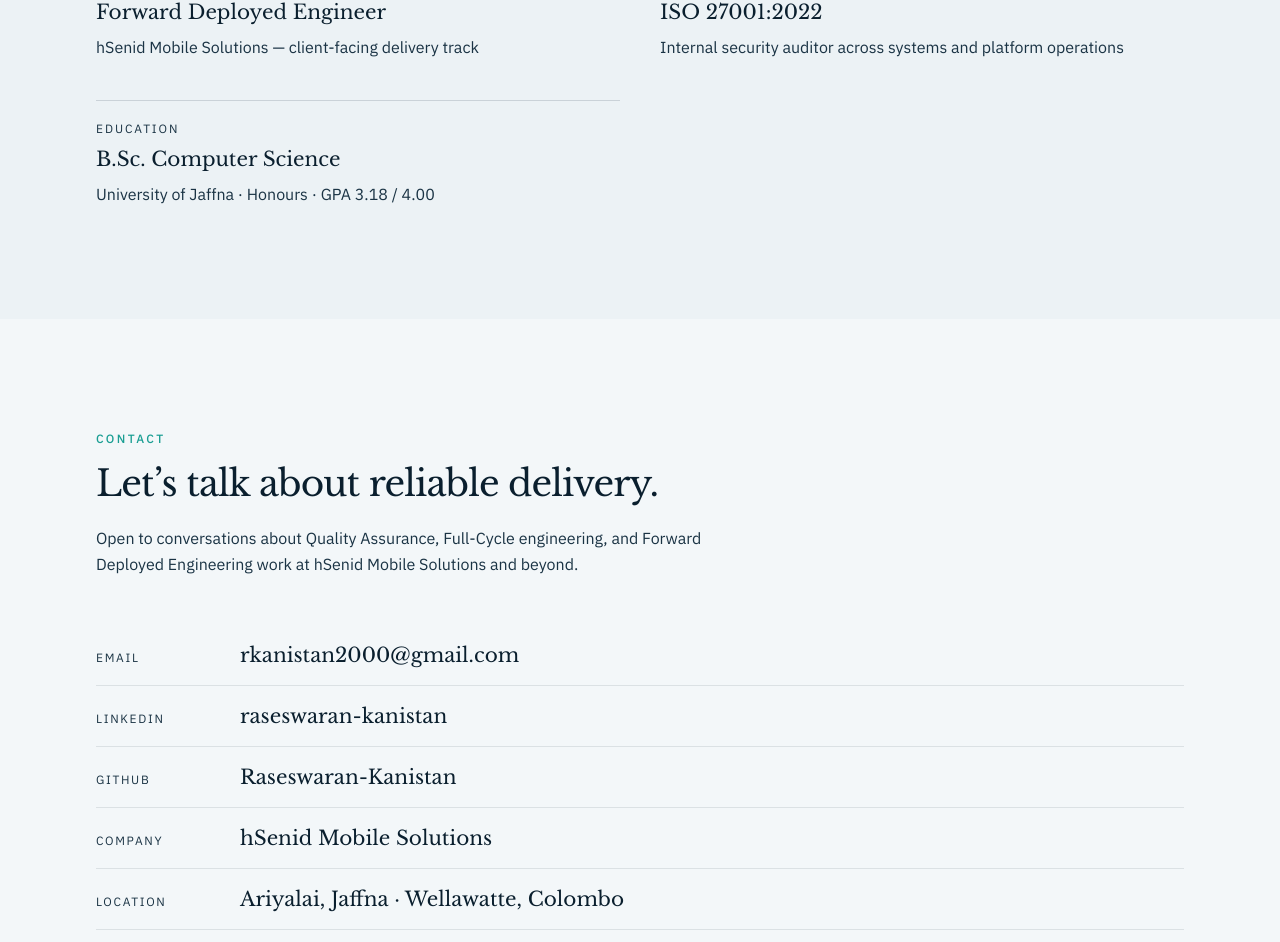
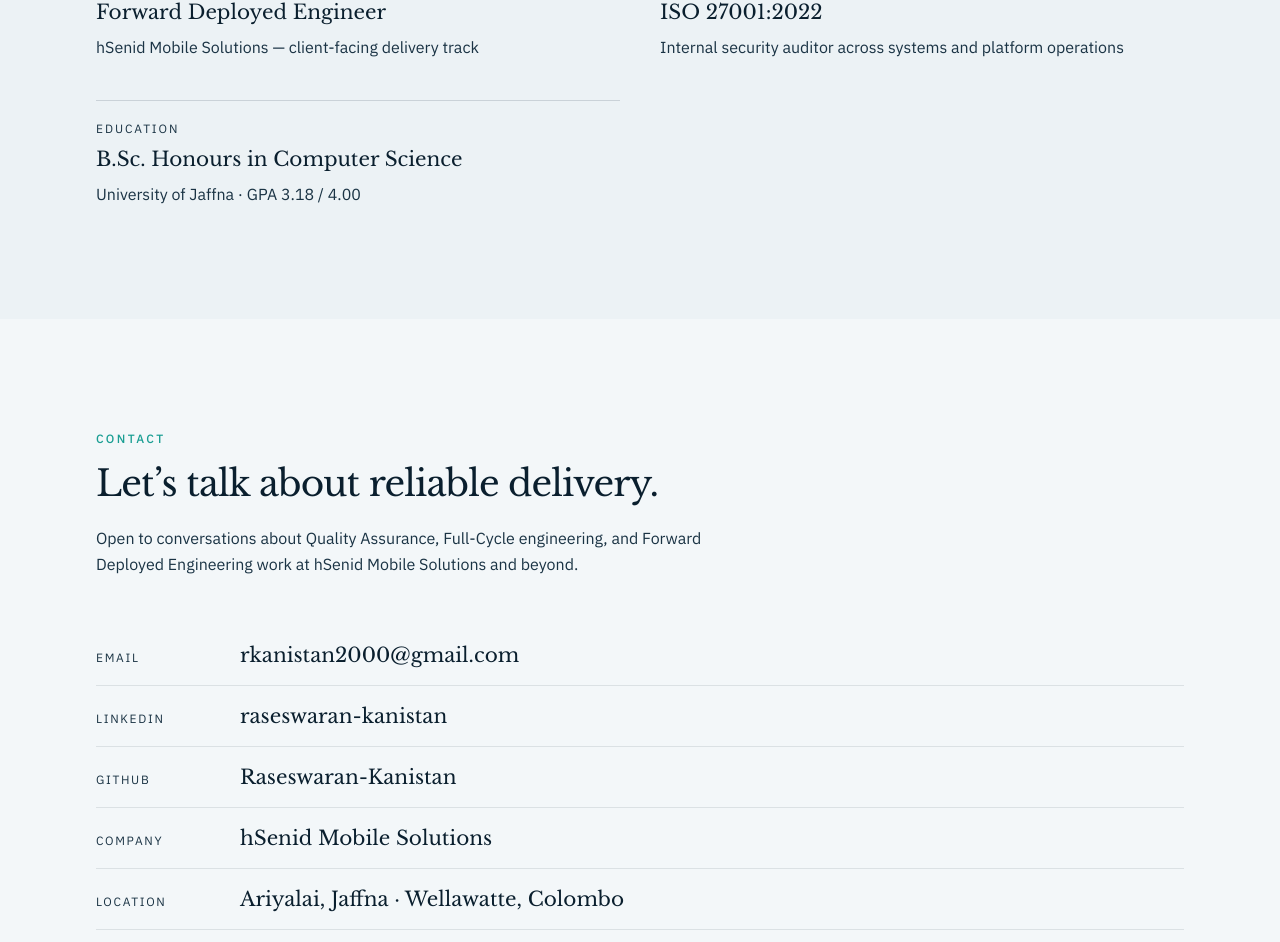
Before and after one commit to Raseswaran-Kanistan/portfolio, a React (Vite) app: page / in a window 1280 px wide. Shown: the part 2870-3812 px from the top of the page. Built offline with nearby package versions, Linux system fonts and the light colour scheme.

Commit message:
Correct the degree title to B.Sc. Honours in Computer Science.
Co-authored-by: Cursor <cursoragent@cursor.com>

```diff
--- a/src/components/Credibility.tsx
+++ b/src/components/Credibility.tsx
@@ -25,8 +25,8 @@ const items = [
   },
   {
     label: 'Education',
-    value: 'B.Sc. Computer Science',
-    detail: 'University of Jaffna · Honours · GPA 3.18 / 4.00',
+    value: 'B.Sc. Honours in Computer Science',
+    detail: 'University of Jaffna · GPA 3.18 / 4.00',
   },
 ]
 
```
